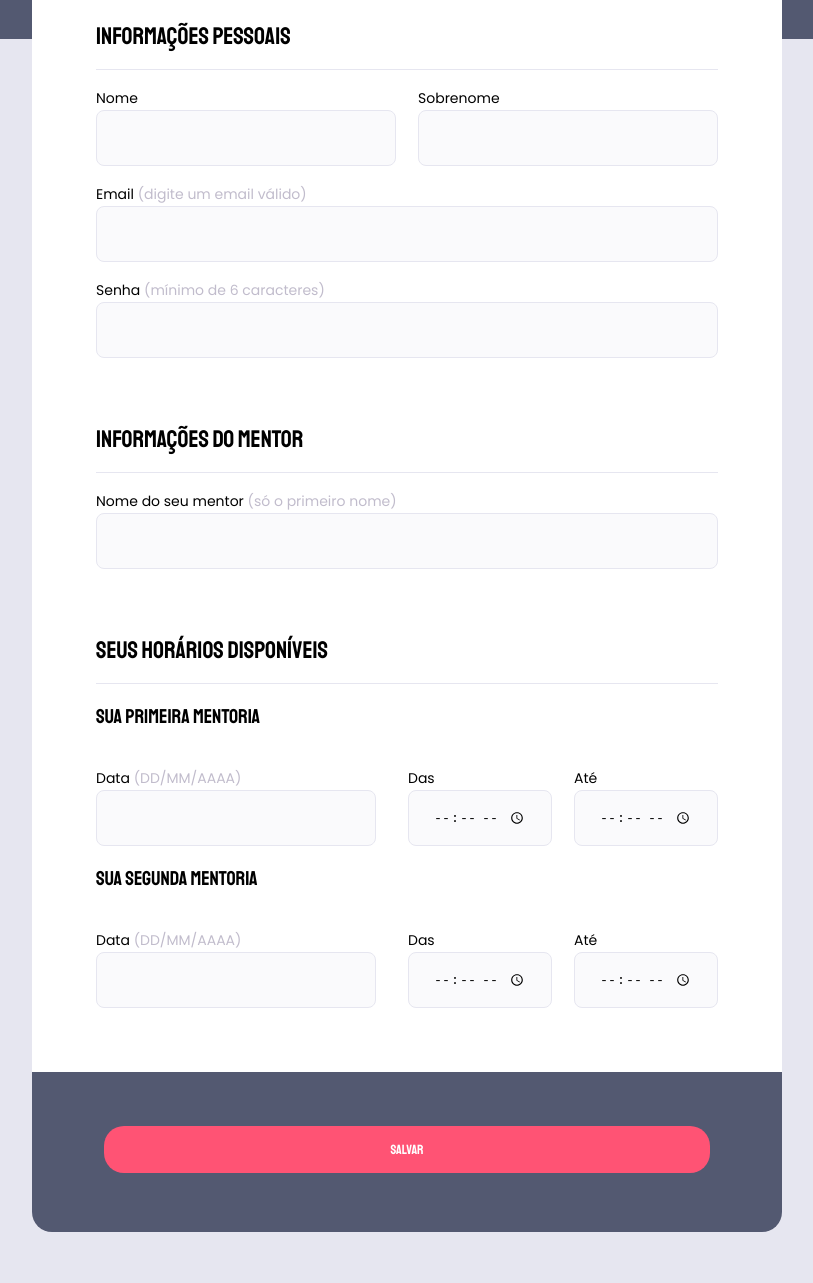
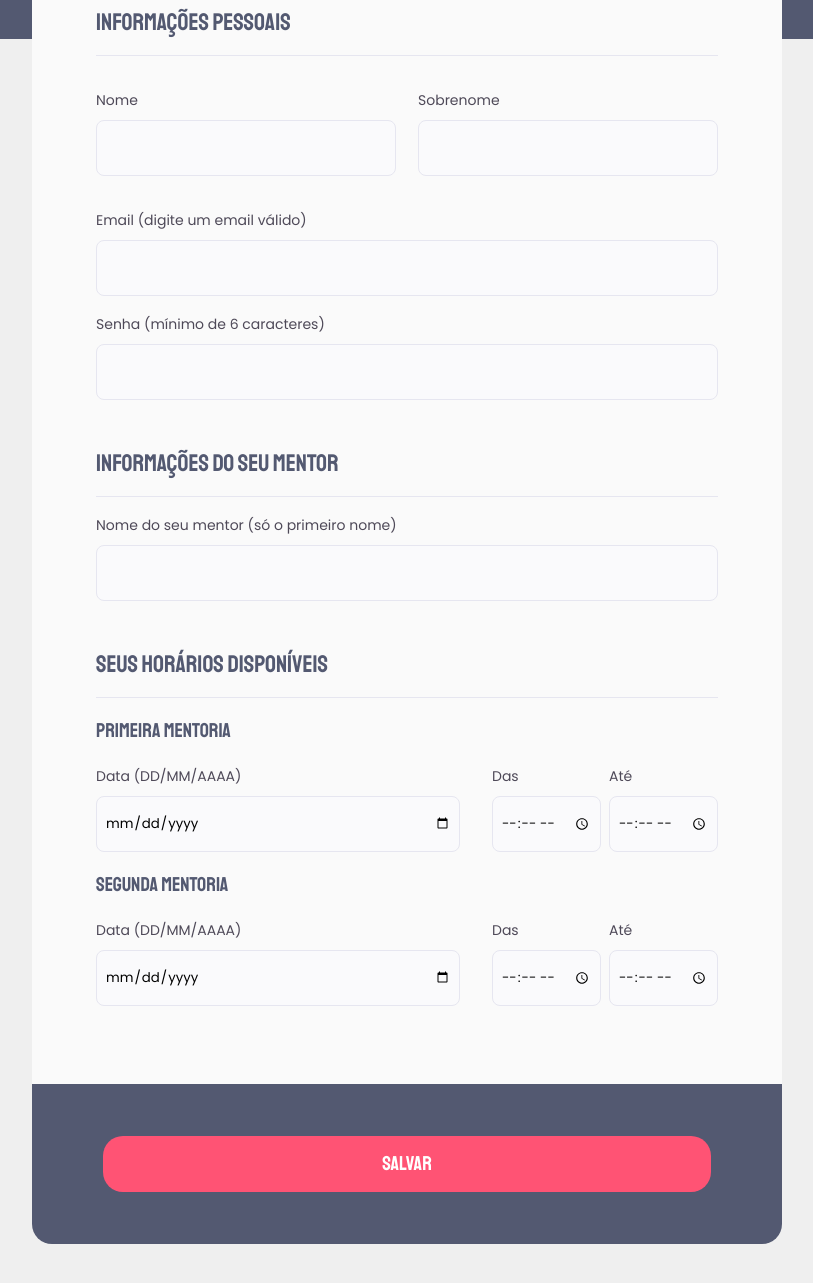
Before and after one commit to samuelbaldasso/intermediate-form, a plain HTML site: page index.html in a window 1280 px wide. Shown: the part 397-1680 px from the top of the page, without its empty margins (233-1046 px from the left). After the commit the page ends 1641 px from the top, so only its background shows below. Drawn offline with Linux system fonts and the light colour scheme.

Commit message:
first commit

```diff
--- a/index.html
+++ b/index.html
@@ -14,99 +14,102 @@
   </head>
   <body>
     <header>
-      <h1>MENTORIA</h1>
+      <h2>MENTORIA</h2>
       <p>Preencha o formulário abaixo para agendar a sua mentoria</p>
     </header>
 
     <form>
-      <div class="wrapper">
       <fieldset>
         <legend>INFORMAÇÕES PESSOAIS</legend>
-          <div class="col-2">
-            <div class="input">
+        <div class="line"></div>
+
+        <div class="form-fields">
+          <div class="form-field">
             <label for="name">Nome</label>
-              <input id="name" required type="text" />
+            <input type="text" id="name" />
           </div>
-            <div class="input">
+
+          <div class="form-field">
             <label for="surname">Sobrenome</label>
-              <input id="surname" required type="text" />
+            <input type="text" id="surname" />
           </div>
         </div>
 
-          <div class="input">
-            <label for="email"
-              >Email <span>(digite um email válido)</span>
-            </label>
-            <input id="email" required type="email" />
+        <div class="form-field">
+          <label for="email">Email <span>(digite um email válido)</span></label>
+          <input type="text" id="email" />
         </div>
 
-          <div class="input">
+        <div class="form-field">
           <label for="password"
-              >Senha <span>(mínimo de 6 caracteres)</span>
-            </label>
-            <input id="password" minlength="6" required type="password" />
+            >Senha <span>(mínimo de 6 caracteres)</span></label
+          >
+          <input type="text" id="password" />
         </div>
       </fieldset>
 
       <fieldset>
-          <legend>INFORMAÇÕES DO MENTOR</legend>
-          <div class="input">
-            <label for="mentor"
+        <legend>INFORMAÇÕES DO SEU MENTOR</legend>
+        <div class="line"></div>
+
+        <div class="form-field">
+          <label for="info"
             >Nome do seu mentor <span>(só o primeiro nome)</span></label
           >
-            <input id="mentor" required type="text" />
+          <input type="text" id="info" />
         </div>
       </fieldset>
 
       <fieldset>
         <legend>SEUS HORÁRIOS DISPONÍVEIS</legend>
-          <h2>SUA PRIMEIRA MENTORIA</h2>
-          <div class="col-3">
-            <div class="input">
-              <label for="date">Data <span>(DD/MM/AAAA)</span></label>
+        <div class="line"></div>
 
-              <input id="date" required type="text" />
+        <div class="title-mentor">
+          <h2>PRIMEIRA MENTORIA</h2>
         </div>
 
-            <div class="col-2">
-              <div class="input">
-                <label for="hour-start">Das</label>
-
-                <input id="hour-start" required type="time" />
+        <div class="form-date-fields">
+          <div class="form-field">
+            <label for="date">Data <span>(DD/MM/AAAA)</span></label>
+            <input type="date" id="date" />
           </div>
 
-              <div class="input">
-                <label for="hour-end">Até</label>
+          <div class="col-3">
+            <div class="form-field">
+              <label for="time-start">Das</label>
+              <input type="time" id="time-start" />
+            </div>
 
-                <input id="hour-end" required type="time" />
+            <div class="form-field">
+              <label for="time-end">Até</label>
+              <input type="time" id="time-end" />
             </div>
           </div>
         </div>
 
-          <h2>SUA SEGUNDA MENTORIA</h2>
-          <div class="col-3">
-            <div class="input">
-              <label for="date">Data <span>(DD/MM/AAAA)</span></label>
-
-              <input id="date" required type="text" />
+        <div class="title-mentor">
+          <h2>SEGUNDA MENTORIA</h2>
         </div>
 
-            <div class="col-2">
-              <div class="input">
-                <label for="hour-start">Das</label>
-
-                <input id="hour-start" required type="time" />
+        <div class="form-date-fields">
+          <div class="form-field">
+            <label for="date">Data <span>(DD/MM/AAAA)</span></label>
+            <input type="date" id="date" />
           </div>
 
-              <div class="input">
-                <label for="hour-end">Até</label>
+          <div class="col-3">
+            <div class="form-field">
+              <label for="time-start">Das</label>
+              <input type="time" id="time-start" />
+            </div>
 
-                <input id="hour-end" required type="time" />
+            <div class="form-field">
+              <label for="time-end">Até</label>
+              <input type="time" id="time-end" />
             </div>
           </div>
         </div>
       </fieldset>
-      </div>
     </form>
 
     <footer>
--- a/style.css
+++ b/style.css
@@ -1,8 +1,8 @@
 body {
   width: 750px;
   margin: 0 auto;
-  background: #e6e6f0;
-  font-family: "Poppins", sans-serif;
+  background: #efefef;
+  font-family: Staatliches, sans-serif;
 }
 
 * {
@@ -13,124 +13,153 @@ body {
 
 body::before {
   content: "";
-  background-color: #535971;
+  display: block;
+  width: 100%;
   height: 436px;
+  background: #535971;
   position: absolute;
   inset: 0;
   z-index: -1;
 }
 
-header {
-  margin-top: 140px;
+header h2 {
   color: #fff;
+  font-size: 48px;
+  font-style: normal;
+  font-weight: 400;
+  line-height: normal;
+  margin: 0;
 }
 
-header h1 {
-  font-size: 48px;
-  font-weight: normal;
-  line-height: 60px;
-}
-
-h1,
-legend,
-h2,
-button
-{
-  font-family: "Staatliches", sans-serif;
+header {
+  display: flex;
+  flex-direction: column;
+  gap: 18px;
+  color: #fff;
+  margin: 140px 0 60px;
 }
 
 header p {
+  color: #fff;
+  width: 417px;
+  font-family: Poppins;
   font-size: 20px;
-  line-height: 30px;
-  width: 417px;
-  margin: 18px 0 58px 0;
+  font-style: normal;
+  font-weight: 400;
+  line-height: normal;
 }
 
-.wrapper {
-  background-color: #fff;
-  border-radius: 20px 20px 0 0;
-  padding: 64px;
+form {
   display: flex;
   flex-direction: column;
-  gap: 48px;
   width: 750px;
+  padding: 64px 64px 32px;
+  height: 100%;
   margin: 0 auto;
+  background: #fafafa;
+  border-radius: 20px 20px 0 0;
 }
 
-.wrapper fieldset {
+fieldset {
   border: none;
-}
-
-.wrapper fieldset legend {
-  padding: 16px 0;
+  color: #535971;
+  font-family: Staatliches;
   font-size: 24px;
-  line-height: 34px;
-  border-bottom: 1px solid #e6e6f0;
-  width: 100%;
-}
-
-.wrapper fieldset h2 {
-  padding: 16px 0;
-  font-size: 20px;
+  font-style: normal;
   font-weight: 400;
+  margin-bottom: 30px;
   line-height: 34px;
 }
 
-.col-2 {
+.line {
+  background: #e6e6f0;
+  width: 622px;
+  height: 1px;
+  margin: 16px 0;
+}
+
+.form-fields {
   display: flex;
   justify-content: space-between;
   gap: 22px;
 }
 
-.col-3{
+.form-field {
+  display: flex;
+  flex-direction: column;
+  color: #4e4958;
+  gap: 8px;
+  font-family: Poppins;
+  font-size: 14px;
+  font-style: normal;
+  font-weight: 400;
+  line-height: 24px;
+  margin: 16px 0;
+}
+
+.form-field input {
+  border-radius: 8px;
+  border: 1px solid #e6e6f0;
+  padding: 8px;
+  font-family: Poppins, sans-serif;
+  background: #fafafc;
+  height: 56px;
+}
+
+.form-fields > div {
+  width: 100%;
+}
+
+.form-date-fields > div:nth-child(1) {
+  width: 75%;
+}
+
+.form-date-fields {
   display: flex;
   gap: 32px;
 }
 
-.input {
+.col-3 {
   display: flex;
-  margin-top: 16px;
-  flex-direction: column;
+  gap: 8px;
 }
 
-.input label {
-  line-height: 24px;
-  font-size: 14px;
+.form-date-fields div {
+  display: flex;
 }
 
-.input input {
-  background: #fafafc;
-  border: 1px solid #e6e6f0;
-  border-radius: 8px;
-  height: 56px;
-  padding: 24px;
+.title-mentor h2 {
+  font-size: 20px;
+  font-weight: 400;
 }
 
-.col-2 > div {
-  width: 100%;
-}
-
-.col-3 > div:nth-child(1) {
-  width: 75%;
-}
-
-.input label span {
-  color: #c1bccc;
+.title-mentor:nth-child(1) {
+  margin-top: 32px;
 }
 
 footer {
+  border-radius: 0px 0px 20px 20px;
   background: #535971;
-  border-radius: 0 0 20px 20px;
+  width: 100%;
   height: 160px;
-  padding: 54px 72px;
-  margin-bottom: 366px;
+  display: flex;
+  justify-content: center;
+  align-items: center;
 }
 
-footer button{
+footer button {
   color: #fff;
-  background-color: #FF5374;
+  font-family: Staatliches;
+  font-size: 20px;
+  font-style: normal;
+  font-weight: 400;
+  line-height: 26px;
+  display: flex;
+  width: 608px;
   padding: 15px 40px;
-  width: 100%;
+  justify-content: center;
+  align-items: center;
+  border-radius: 20px;
+  background: #ff5374;
   border: none;
-  border-radius: 20px;
 }
```
Lines whose indentation alone changed are shown as unchanged.
